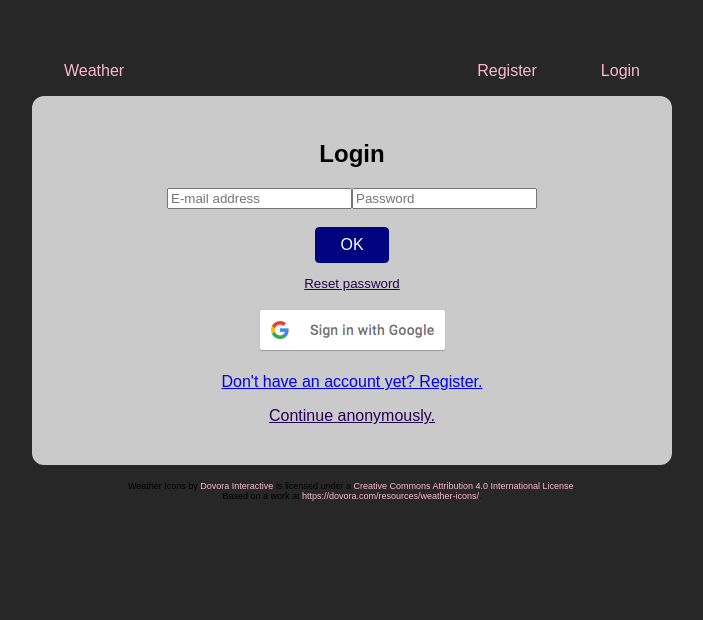
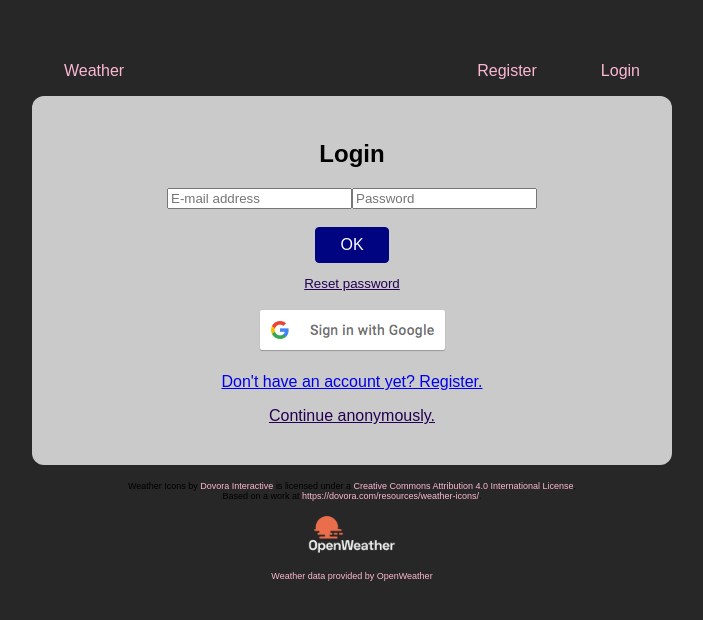
Before and after one commit to teskola/weather, a React (Create React App) app: page /login in a window 1280 px wide. Shown: the top 620 px of the page, without its empty margins (288-991 px from the left). Built offline with nearby package versions, Linux system fonts and the light colour scheme; no server answers.

Commit message:
openweather attribution

```diff
--- a/src/App.js
+++ b/src/App.js
@@ -1,11 +1,13 @@
 import "./App.css";
+import openWeather from "./images/OpenWeather.png";
 
 import WeatherList from "./components/WeatherList";
 import Login from "./pages/Login";
 import Register from "./pages/Register";
 import NavigationBar from "./components/NavigationBar";
-import Message from "./components/Message";
 import AddLocation from "./components/AddLocation";
+import Modal from "./components/Modal";
+import Backdrop from "./components/Backdrop";
 
 import { useState, useEffect } from "react";
 import { Route, Switch, useHistory } from "react-router-dom";
@@ -162,6 +164,10 @@ function App() {
     }
   }
 
+  /*
+   **************Links anonymous account to emai account
+   */
+
   async function linkAnonymousToEmail(email, password, auth) {
     try {
       const credential = EmailAuthProvider.credential(email, password);
@@ -220,7 +226,9 @@ function App() {
   }
 
   /*
-   **************Login with Google. If new user, add default location.
+   **************Login with Google.
+   **************If new user, add default location.
+   **************If logged in as anonymous, link with google account.
    */
 
   async function googleLoginHandler(auth) {
@@ -268,7 +276,10 @@ function App() {
       <section>
         <div className="logged">{user && `Logged in as ${loggedInAs()}`}</div>
         {message && (
-          <Message message={message} onConfirm={() => setMessage(null)} />
+          <>
+            <Modal message={message} onConfirm={() => setMessage(null)} />
+            <Backdrop onClick={() => setMessage(null)} />
+          </>
         )}
         <Switch>
           <Route path="/" exact>
@@ -336,6 +347,20 @@ function App() {
         </a>
         .
       </div>
+      <div className="license">
+        <a href="https://openweathermap.org/">
+          <img
+            src={openWeather}
+            alt="openweathermap.org"
+            width={120}
+            height={68}
+          />
+        </a>
+        <br></br>
+        <a href="https://openweathermap.org/">
+          Weather data provided by OpenWeather
+        </a>
+      </div>
     </>
   );
 }
--- a/src/components/Message.js
+++ /dev/null
@@ -1,12 +0,0 @@
-import Backdrop from "./Backdrop";
-import Modal from "./Modal";
-
-const Message = (props) => {
-  return (
-    <>
-      <Modal message={props.message} onConfirm={props.onConfirm} />
-      <Backdrop onClick={props.onConfirm} />
-    </>
-  );
-};
-export default Message;
--- a/src/components/NavigationBar.css
+++ b/src/components/NavigationBar.css
@@ -8,19 +8,6 @@
   align-items: flex-end;
   justify-content: space-between;
   background-color: #272727;
-}
-
-.header h2 {
-  font-size: 2rem;
-  color: white;
-  font-weight: bold;
-}
-
-.header ul {
-  list-style: none;
-  margin: 0;
-  padding: 0;
-  display: flex;
 }
 
 .left {
```
Also changed, not shown: src/images/OpenWeather.png (added).
